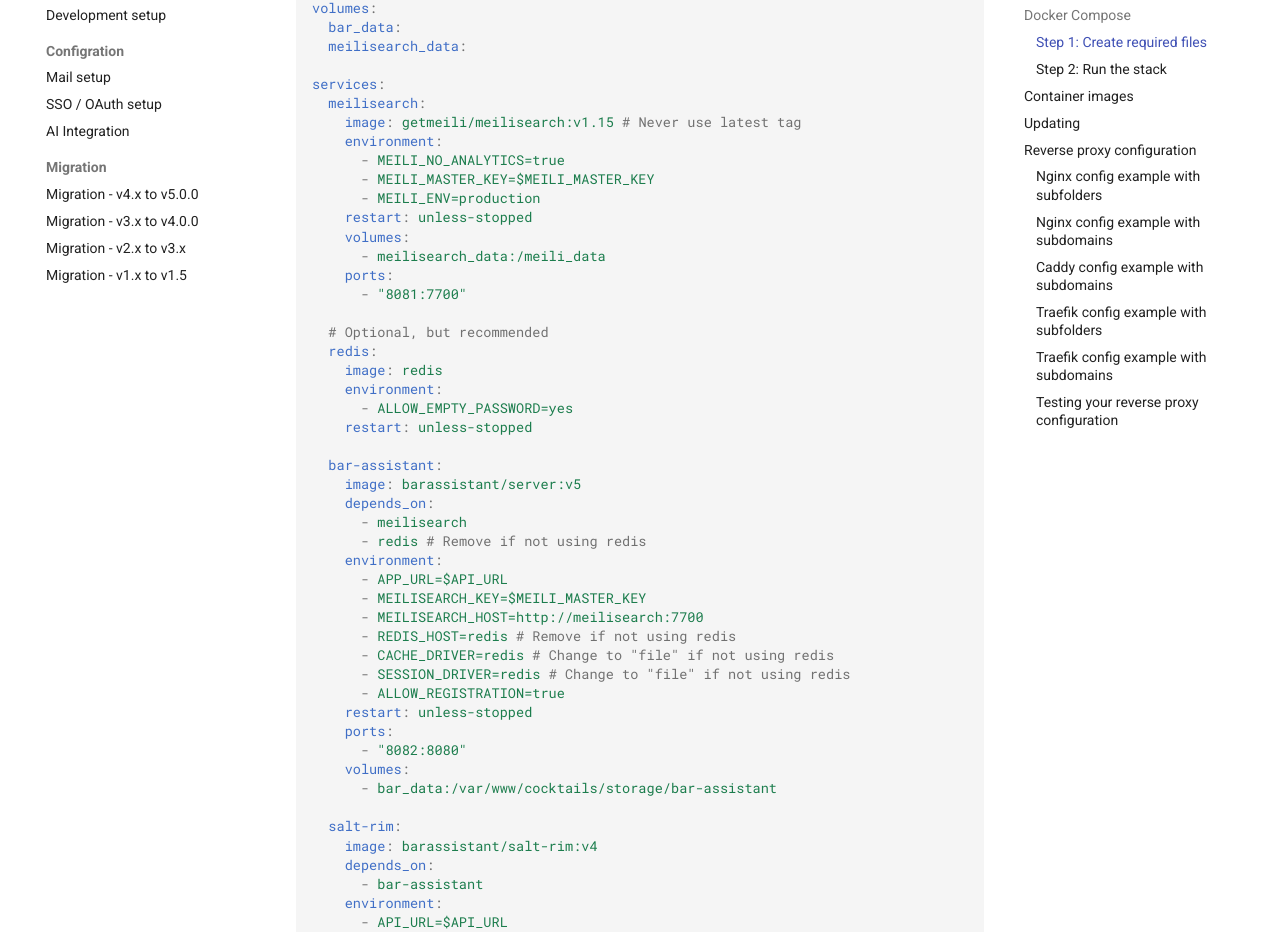
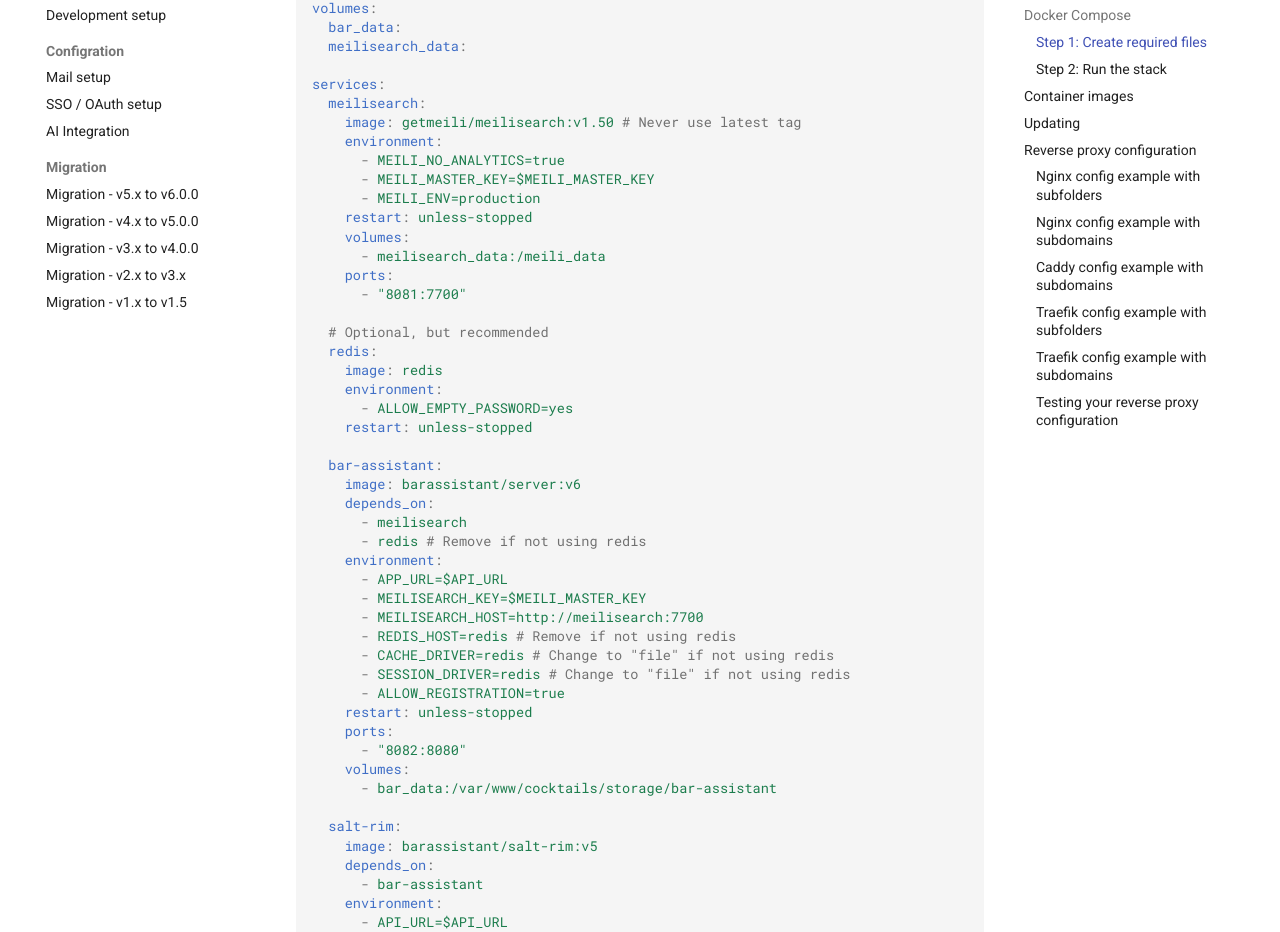
Before and after one commit to bar-assistant/docs, an MkDocs documentation site: the page built from docs/setup/index.md, in a window 1280 px wide and 1400 px high, scrolled down 1291 px. Shown: the part 147-1079 px from the top of the window. Built offline with MkDocs 1.6.1 and Material for MkDocs 9.7.7, drawn with Linux system fonts in a browser that asks for light colours; comment, search, counter and statistics services are not loaded; some of the changed text lies outside the part shown.

````diff
--- a/docs/setup/index.md
+++ b/docs/setup/index.md
@@ -47,7 +47,7 @@ volumes:
 
 services:
   meilisearch:
-    image: getmeili/meilisearch:v1.15 # Never use latest tag
+    image: getmeili/meilisearch:v1.50 # Never use latest tag
     environment:
       - MEILI_NO_ANALYTICS=true
       - MEILI_MASTER_KEY=$MEILI_MASTER_KEY
@@ -66,7 +66,7 @@ services:
     restart: unless-stopped
 
   bar-assistant:
-    image: barassistant/server:v5
+    image: barassistant/server:v6
     depends_on:
       - meilisearch
       - redis # Remove if not using redis
@@ -85,7 +85,7 @@ services:
       - bar_data:/var/www/cocktails/storage/bar-assistant
 
   salt-rim:
-    image: barassistant/salt-rim:v4
+    image: barassistant/salt-rim:v5
     depends_on:
       - bar-assistant
     environment:
@@ -229,7 +229,7 @@ Here's an example of how to configure Traefik using Docker labels to expose the
 ```yaml title="docker-compose.yml"
 services:
   bar-assistant:
-    image: barassistant/server:v5
+    image: barassistant/server:v6
     labels:
       - "traefik.enable=true"
       - "traefik.http.routers.barassistant.rule=Host(`bar.mydomain.com`) && PathPrefix(`/bar`)"
@@ -239,7 +239,7 @@ services:
     # ... other bar-assistant settings ...
 
   meilisearch:
-    image: getmeili/meilisearch:v1.15
+    image: getmeili/meilisearch:v1.50
     labels:
       - "traefik.enable=true"
       - "traefik.http.routers.meilisearch.rule=Host(`bar.mydomain.com`) && PathPrefix(`/search`)"
@@ -270,14 +270,14 @@ When using subdomains with Traefik, you don't need to worry about path stripping
 ```yaml title="docker-compose.yml"
 services:
   bar-assistant:
-    image: barassistant/server:v5
+    image: barassistant/server:v6
     labels:
       - "traefik.enable=true"
       - "traefik.http.routers.barassistant-api.rule=Host(`api.example.com`)"
     # ... other bar-assistant settings ...
 
   meilisearch:
-    image: getmeili/meilisearch:v1.15
+    image: getmeili/meilisearch:v1.50
     labels:
       - "traefik.enable=true"
       - "traefik.http.routers.meilisearch.rule=Host(`search.example.com`)"
--- a/mkdocs.yml
+++ b/mkdocs.yml
@@ -48,6 +48,7 @@ nav:
       - 'setup/sso.md'
       - 'setup/ai-setup-backend.md'
     - "Migration":
+      - 'setup/migrate-to-60.md'
       - 'setup/migrate-to-50.md'
       - 'setup/migrate-to-40.md'
       - 'setup/migrate-to-30.md'
````
Also changed, not shown: docs/setup/migrate-to-60.md (added, +22 -0 lines).
